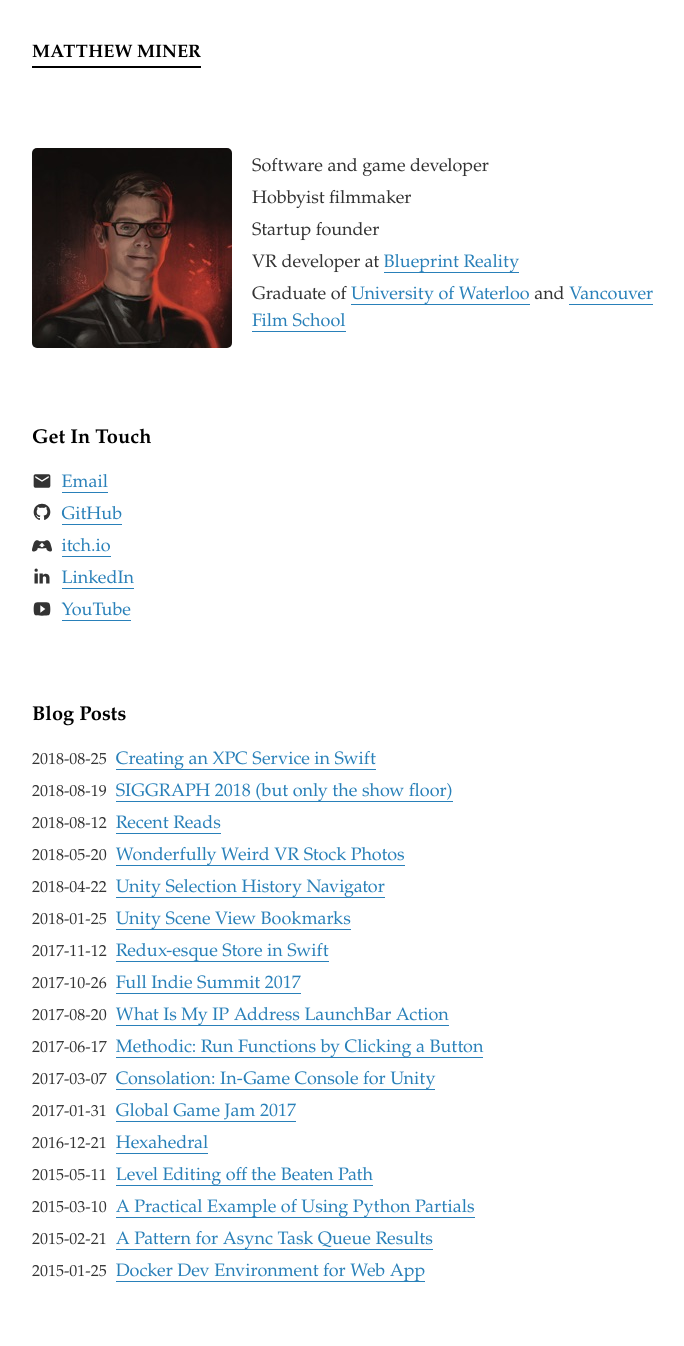
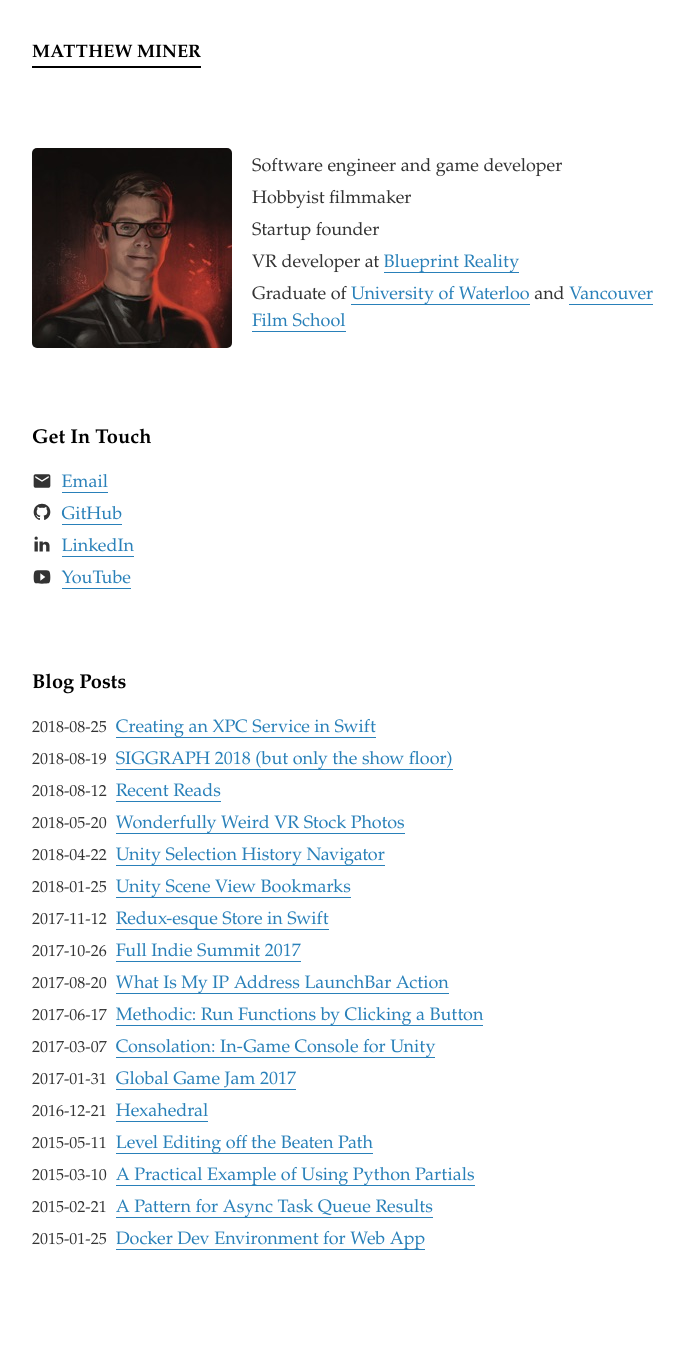
Before and after one commit to mminer/mminer.github.com, a Jekyll site: the page built from index.html, in a window 1280 px wide. Shown: the whole page, without its empty margins (278-962 px from the left). Built offline with Jekyll 4.4.1, drawn with Linux system fonts in a browser that asks for light colours; after the commit the page ends 1314 px from its top, so only the background shows below that.

Commit message:
Remove itch.io link
Will probably re-add when it has more to offer.

```diff
--- a/index.html
+++ b/index.html
@@ -6,7 +6,7 @@ layout: base
   <img alt="Avatar" srcset="/images/avatar.jpg 1x, /images/avatar@2x.jpg 2x" src="/images/avatar.jpg">
 
   <ul>
-    <li>Software and game developer</li>
+    <li>Software engineer and game developer</li>
     <li>Hobbyist filmmaker</li>
     <li>Startup founder</li>
     <li>VR developer at <a href="https://blueprintreality.com">Blueprint Reality</a></li>
@@ -35,16 +35,6 @@ layout: base
 
       <a href="https://github.com/mminer">
         GitHub
-      </a>
-    </li>
-
-    <li class="itch">
-      <svg viewBox="0 0 24 24">
-        <path d="M5.883 5v.001h.002c1.079.003 2.038 0 3.224 1.296.935-.098 1.91-.147 2.888-.145H12c.978-.002 1.953.048 2.888.146 1.188-1.296 2.145-1.293 3.223-1.296h.003v-.001c.51 0 2.548 0 3.969 3.989l1.526 5.473c1.13 4.071-.362 4.172-2.224 4.175-2.761-.102-4.29-2.108-4.29-4.113-1.528.25-3.311.376-5.094.376-1.784 0-3.567-.125-5.095-.376 0 2.005-1.528 4.01-4.29 4.113-1.861-.003-3.354-.104-2.223-4.174l1.525-5.473c1.421-3.989 3.46-3.989 3.969-3.989L5.883 5zm6.113 3.135c-.003.003-2.907 2.67-3.428 3.619l1.901-.076v1.658c0 .078.763.046 1.527.01h.001c.764.036 1.527.068 1.527-.01v-1.658l1.901.076c-.522-.949-3.428-3.618-3.428-3.618v-.001h-.001z" />
-      </svg>
-
-      <a href="https://mminer.itch.io">
-        itch.io
       </a>
     </li>
 
```
